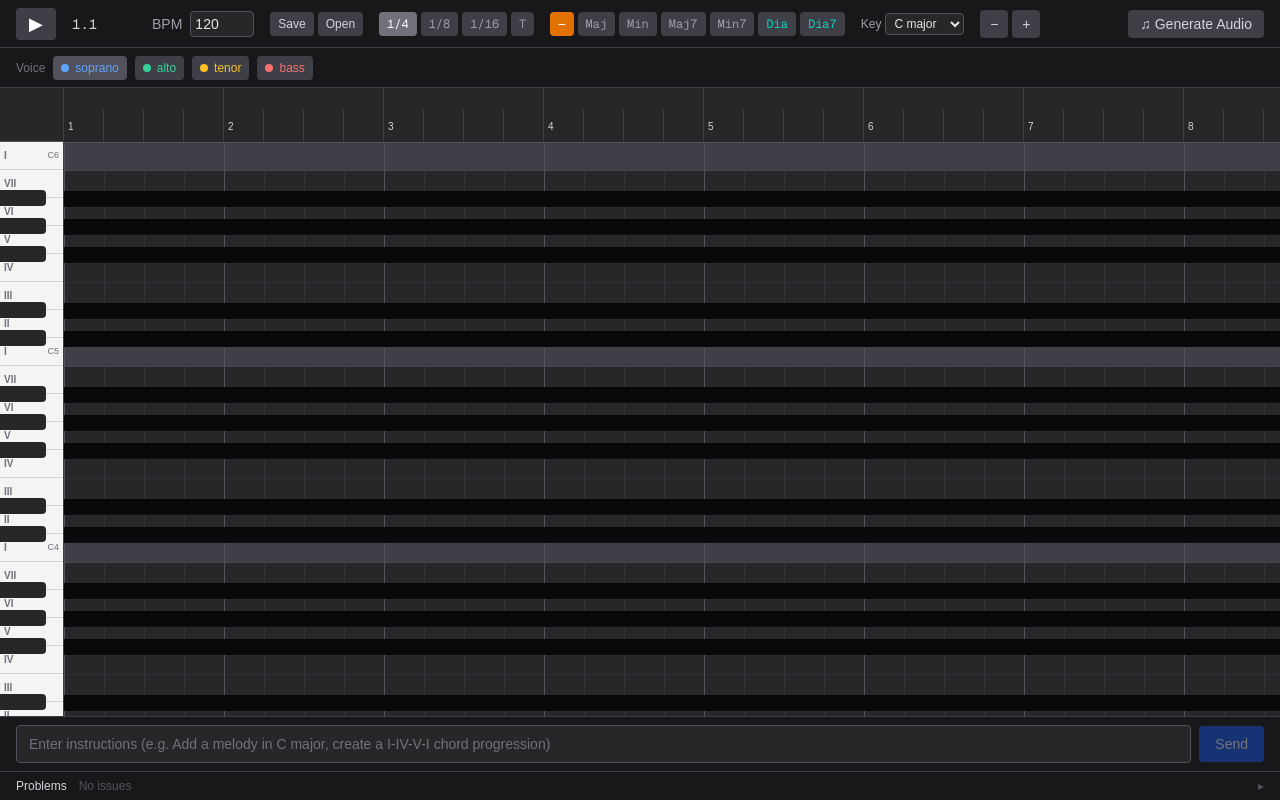
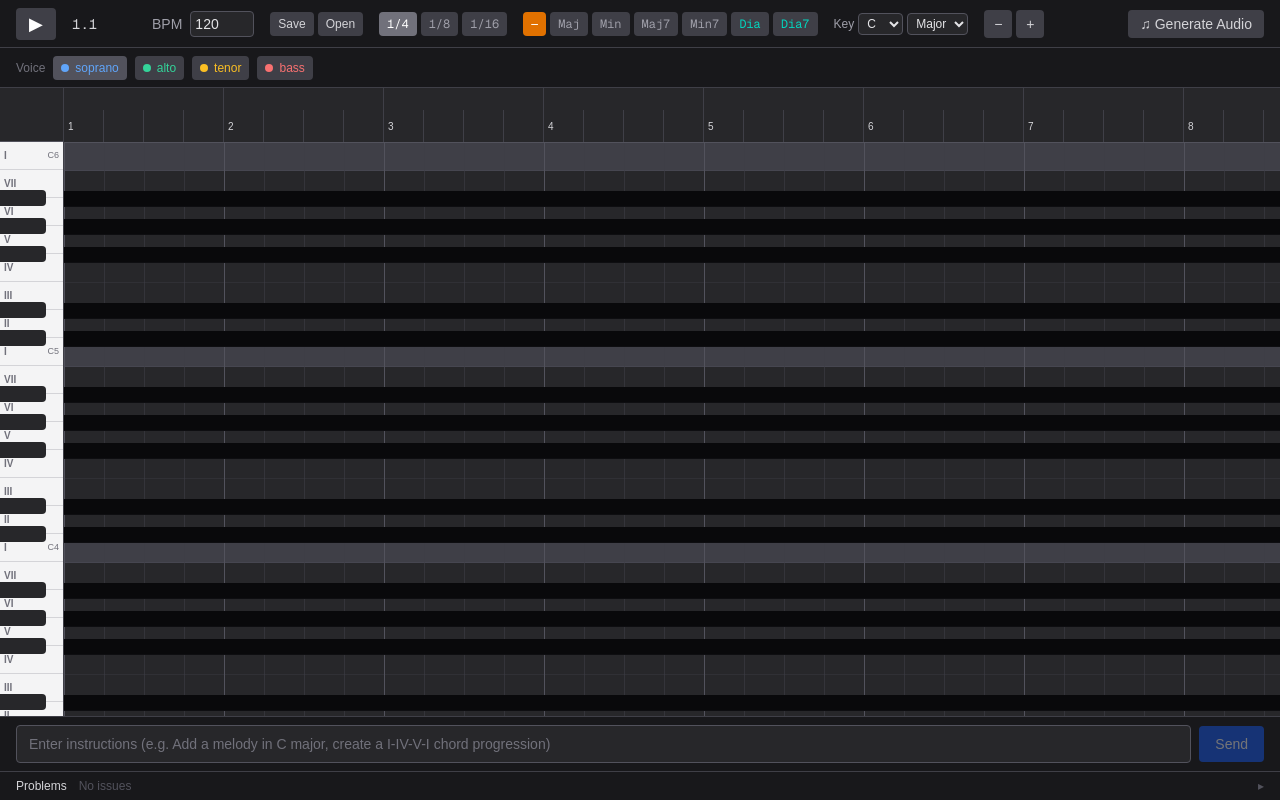
Before and after one commit to nwatab/swell, a Next.js app: page / in a window 1280 px wide. Built offline with nearby package versions, Linux system fonts and the light colour scheme.

Commit message:
refactor: remove triplet functionality from PianoRoll, SnapSelector, and TransportBar components

```diff
--- a/src/components/piano-roll/PianoRoll.tsx
+++ b/src/components/piano-roll/PianoRoll.tsx
@@ -32,7 +32,6 @@ export default function PianoRoll() {
   } = useComposition();
 
   const [snapDiv, setSnapDiv] = useState<SnapDiv>('1/4');
-  const [triplet, setTriplet] = useState(false);
   const [chordType, setChordType] = useState<ChordType>('note');
   const [problemsOpen, setProblemsOpen] = useState(false);
 
@@ -55,7 +54,6 @@ export default function PianoRoll() {
     composition,
     suggestionStatus: suggestion.status,
     snapDiv,
-    triplet,
     cellW,
     chordType,
     activeVoiceId,
@@ -63,7 +61,7 @@ export default function PianoRoll() {
     gridRef,
   });
 
-  const resolution = toResolution(snapDiv, triplet);
+  const resolution = toResolution(snapDiv);
   const tb = totalBeats(composition);
   const bpm = beatsPerMeasure(composition);
   const gridWidth = tb * cellW;
@@ -82,9 +80,7 @@ export default function PianoRoll() {
         onExport={handleExport}
         onImport={handleImport}
         snapDiv={snapDiv}
-        triplet={triplet}
         onSnapDivChange={setSnapDiv}
-        onTripletToggle={() => setTriplet(t => !t)}
         onZoomIn={zoomIn}
         onZoomOut={zoomOut}
         canZoomIn={canZoomIn}
--- a/src/components/transport/KeySelector.tsx
+++ b/src/components/transport/KeySelector.tsx
@@ -1,62 +1,90 @@
 'use client';
 
-import type { KeySignature, NoteLetter, Accidental } from '../../types/song';
+import type { KeySignature, NoteLetter, Accidental, PitchClass } from '../../types/song';
 
 interface KeySelectorProps {
   keySignature: KeySignature;
   onKeyChange: (key: KeySignature) => void;
 }
 
-type KeyOption = { label: string; tonic: { letter: NoteLetter; accidental: Accidental }; mode: 'major' | 'minor' };
+type TonicEntry = {
+  major: PitchClass;
+  minor: PitchClass;
+};
 
-const KEY_OPTIONS: KeyOption[] = [
-  { label: 'C major',  tonic: { letter: 'C', accidental:  0 }, mode: 'major' },
-  { label: 'G major',  tonic: { letter: 'G', accidental:  0 }, mode: 'major' },
-  { label: 'D major',  tonic: { letter: 'D', accidental:  0 }, mode: 'major' },
-  { label: 'A major',  tonic: { letter: 'A', accidental:  0 }, mode: 'major' },
-  { label: 'E major',  tonic: { letter: 'E', accidental:  0 }, mode: 'major' },
-  { label: 'B major',  tonic: { letter: 'B', accidental:  0 }, mode: 'major' },
-  { label: 'F♯ major', tonic: { letter: 'F', accidental:  1 }, mode: 'major' },
-  { label: 'F major',  tonic: { letter: 'F', accidental:  0 }, mode: 'major' },
-  { label: 'B♭ major', tonic: { letter: 'B', accidental: -1 }, mode: 'major' },
-  { label: 'E♭ major', tonic: { letter: 'E', accidental: -1 }, mode: 'major' },
-  { label: 'A♭ major', tonic: { letter: 'A', accidental: -1 }, mode: 'major' },
-  { label: 'D♭ major', tonic: { letter: 'D', accidental: -1 }, mode: 'major' },
-  { label: 'A minor',  tonic: { letter: 'A', accidental:  0 }, mode: 'minor' },
-  { label: 'E minor',  tonic: { letter: 'E', accidental:  0 }, mode: 'minor' },
-  { label: 'B minor',  tonic: { letter: 'B', accidental:  0 }, mode: 'minor' },
-  { label: 'F♯ minor', tonic: { letter: 'F', accidental:  1 }, mode: 'minor' },
-  { label: 'C♯ minor', tonic: { letter: 'C', accidental:  1 }, mode: 'minor' },
-  { label: 'G♯ minor', tonic: { letter: 'G', accidental:  1 }, mode: 'minor' },
-  { label: 'D minor',  tonic: { letter: 'D', accidental:  0 }, mode: 'minor' },
-  { label: 'G minor',  tonic: { letter: 'G', accidental:  0 }, mode: 'minor' },
-  { label: 'C minor',  tonic: { letter: 'C', accidental:  0 }, mode: 'minor' },
-  { label: 'F minor',  tonic: { letter: 'F', accidental:  0 }, mode: 'minor' },
-  { label: 'B♭ minor', tonic: { letter: 'B', accidental: -1 }, mode: 'minor' },
-  { label: 'E♭ minor', tonic: { letter: 'E', accidental: -1 }, mode: 'minor' },
+// Indexed by chromatic position 0–11.
+// Major uses flat spellings where conventional; minor uses sharp spellings.
+// Position 1: major=D♭ (5♭), minor=C♯ (4♯)
+// Position 3: major=E♭ (3♭), minor=D♯ (6♯)
+// Position 8: major=A♭ (4♭), minor=G♯ (5♯)
+const TONIC_ENTRIES: TonicEntry[] = [
+  { major: { letter: 'C', accidental: 0 as Accidental },  minor: { letter: 'C', accidental: 0 as Accidental } },
+  { major: { letter: 'D', accidental: -1 as Accidental }, minor: { letter: 'C', accidental: 1 as Accidental } },
+  { major: { letter: 'D', accidental: 0 as Accidental },  minor: { letter: 'D', accidental: 0 as Accidental } },
+  { major: { letter: 'E', accidental: -1 as Accidental }, minor: { letter: 'D', accidental: 1 as Accidental } },
+  { major: { letter: 'E', accidental: 0 as Accidental },  minor: { letter: 'E', accidental: 0 as Accidental } },
+  { major: { letter: 'F', accidental: 0 as Accidental },  minor: { letter: 'F', accidental: 0 as Accidental } },
+  { major: { letter: 'F', accidental: 1 as Accidental },  minor: { letter: 'F', accidental: 1 as Accidental } },
+  { major: { letter: 'G', accidental: 0 as Accidental },  minor: { letter: 'G', accidental: 0 as Accidental } },
+  { major: { letter: 'A', accidental: -1 as Accidental }, minor: { letter: 'G', accidental: 1 as Accidental } },
+  { major: { letter: 'A', accidental: 0 as Accidental },  minor: { letter: 'A', accidental: 0 as Accidental } },
+  { major: { letter: 'B', accidental: -1 as Accidental }, minor: { letter: 'B', accidental: -1 as Accidental } },
+  { major: { letter: 'B', accidental: 0 as Accidental },  minor: { letter: 'B', accidental: 0 as Accidental } },
 ];
 
-const keyToValue = (k: KeySignature): string =>
-  `${k.tonic.letter}${k.tonic.accidental}${k.mode}`;
+const PITCH_CLASS: Record<NoteLetter, number> = { C: 0, D: 2, E: 4, F: 5, G: 7, A: 9, B: 11 };
+
+const tonicIndex = (tonic: PitchClass): number =>
+  (PITCH_CLASS[tonic.letter] + tonic.accidental + 12) % 12;
+
+const toLabel = (pc: PitchClass): string => {
+  const acc = pc.accidental === 1 ? '♯' : pc.accidental === -1 ? '♭' : '';
+  return `${pc.letter}${acc}`;
+};
+
+const selectClass = 'bg-zinc-800 border border-zinc-600 rounded px-1 py-0.5 text-zinc-200 text-xs';
 
 export default function KeySelector({ keySignature, onKeyChange }: KeySelectorProps) {
+  const currentIndex = tonicIndex(keySignature.tonic);
+  const currentMode = keySignature.mode;
+
+  const handleTonicChange = (index: number) => {
+    const entry = TONIC_ENTRIES[index];
+    const tonic = currentMode === 'major' ? entry.major : entry.minor;
+    onKeyChange({ tonic, mode: currentMode });
+  };
+
+  const handleModeChange = (mode: 'major' | 'minor') => {
+    const entry = TONIC_ENTRIES[currentIndex];
+    const tonic = mode === 'major' ? entry.major : entry.minor;
+    onKeyChange({ tonic, mode });
+  };
+
   return (
-    <label className="flex items-center gap-1 text-xs text-zinc-400">
+    <div className="flex items-center gap-1 text-xs text-zinc-400">
       Key
       <select
-        value={keyToValue(keySignature)}
-        onChange={e => {
-          const opt = KEY_OPTIONS.find(o => keyToValue({ tonic: o.tonic, mode: o.mode }) === e.target.value);
-          if (opt) onKeyChange({ tonic: opt.tonic, mode: opt.mode });
-        }}
-        className="bg-zinc-800 border border-zinc-600 rounded px-1 py-0.5 text-zinc-200 text-xs"
+        value={currentIndex}
+        onChange={e => handleTonicChange(Number(e.target.value))}
+        className={selectClass}
       >
-        {KEY_OPTIONS.map(opt => (
-          <option key={opt.label} value={keyToValue({ tonic: opt.tonic, mode: opt.mode })}>
-            {opt.label}
-          </option>
-        ))}
+        {TONIC_ENTRIES.map((entry, i) => {
+          const pc = currentMode === 'major' ? entry.major : entry.minor;
+          return (
+            <option key={i} value={i}>
+              {toLabel(pc)}
+            </option>
+          );
+        })}
       </select>
-    </label>
+      <select
+        value={currentMode}
+        onChange={e => handleModeChange(e.target.value as 'major' | 'minor')}
+        className={selectClass}
+      >
+        <option value="major">Major</option>
+        <option value="minor">minor</option>
+      </select>
+    </div>
   );
 }
--- a/src/components/transport/SnapSelector.tsx
+++ b/src/components/transport/SnapSelector.tsx
@@ -4,17 +4,10 @@ import type { SnapDiv } from '../../lib/snap';
 
 interface SnapSelectorProps {
   snapDiv: SnapDiv;
-  triplet: boolean;
   onSnapDivChange: (div: SnapDiv) => void;
-  onTripletToggle: () => void;
 }
 
-export default function SnapSelector({
-  snapDiv,
-  triplet,
-  onSnapDivChange,
-  onTripletToggle,
-}: SnapSelectorProps) {
+export default function SnapSelector({ snapDiv, onSnapDivChange }: SnapSelectorProps) {
   return (
     <div className="flex items-center gap-1">
       {(['1/4', '1/8', '1/16'] as const).map(div => (
@@ -31,16 +24,6 @@ export default function SnapSelector({
           {div}
         </button>
       ))}
-      <button
-        onClick={onTripletToggle}
-        className={[
-          'px-2 py-1 rounded text-xs transition-colors font-mono',
-          triplet ? 'bg-zinc-500 text-white' : 'bg-zinc-700 hover:bg-zinc-600 text-zinc-400',
-        ].join(' ')}
-        title="Triplet"
-      >
-        T
-      </button>
     </div>
   );
 }
--- a/src/components/transport/TransportBar.tsx
+++ b/src/components/transport/TransportBar.tsx
@@ -21,9 +21,7 @@ interface TransportBarProps {
   onExport: () => void;
   onImport: (composition: Composition) => void;
   snapDiv: SnapDiv;
-  triplet: boolean;
   onSnapDivChange: (div: SnapDiv) => void;
-  onTripletToggle: () => void;
   onZoomIn: () => void;
   onZoomOut: () => void;
   canZoomIn: boolean;
@@ -45,9 +43,7 @@ export default function TransportBar({
   onExport,
   onImport,
   snapDiv,
-  triplet,
   onSnapDivChange,
-  onTripletToggle,
   onZoomIn,
   onZoomOut,
   canZoomIn,
@@ -120,12 +116,7 @@ export default function TransportBar({
           onChange={handleFileChange}
         />
       </div>
-      <SnapSelector
-        snapDiv={snapDiv}
-        triplet={triplet}
-        onSnapDivChange={onSnapDivChange}
-        onTripletToggle={onTripletToggle}
-      />
+      <SnapSelector snapDiv={snapDiv} onSnapDivChange={onSnapDivChange} />
       <ChordSelector chordType={chordType} onChordTypeChange={onChordTypeChange} />
       <KeySelector keySignature={globalKey} onKeyChange={onGlobalKeyChange} />
       <ZoomControls
--- a/src/lib/snap.ts
+++ b/src/lib/snap.ts
@@ -1,9 +1,7 @@
 export type SnapDiv = '1/4' | '1/8' | '1/16';
 
-export const toResolution = (div: SnapDiv, triplet: boolean): number => {
-  const base = div === '1/4' ? 1 : div === '1/8' ? 0.5 : 0.25;
-  return triplet ? (base * 2) / 3 : base;
-};
+export const toResolution = (div: SnapDiv): number =>
+  div === '1/4' ? 1 : div === '1/8' ? 0.5 : 0.25;
 
 /** Snap to nearest grid point (used when dragging an existing note). */
 export const snapBeat = (rawBeat: number, resolution: number): number =>
```
Also changed, not shown: src/hooks/useNoteInteraction.ts (+4 -6 lines), 1 other file (tests, documents, lock files or other folders).
